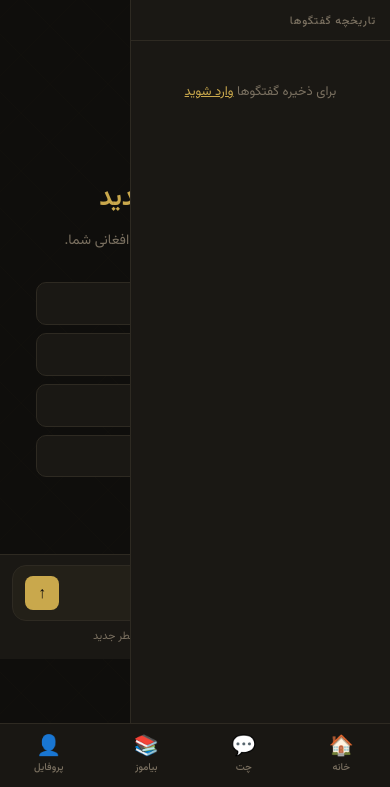
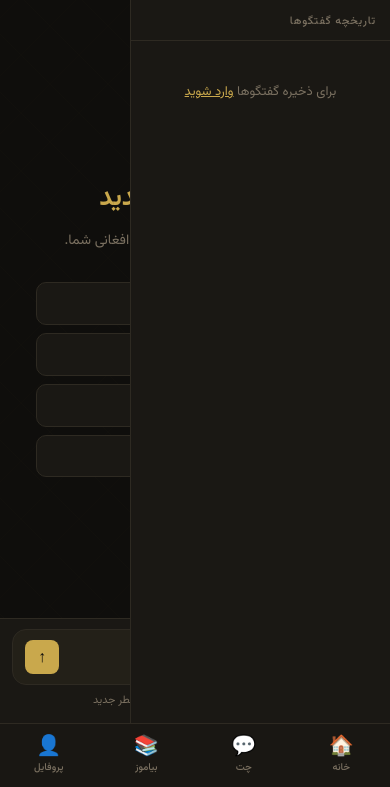
Before and after one commit to ArakhshQ/khayyam-ai, a Flask app: page /chat in a window 390 px wide. Shown: the part 57-844 px from the top of the page. Run offline with Flask 3, Linux system fonts and the light colour scheme.

```diff
--- a/static/style.css
+++ b/static/style.css
@@ -376,9 +376,7 @@ header {
   .card { padding: 18px 16px; }
 }
 @media (max-width: 640px) {
-  .app-body {
-    padding-bottom: 64px;
-  }
+
   .input-area {
     position: fixed;
     bottom: 0;
```
